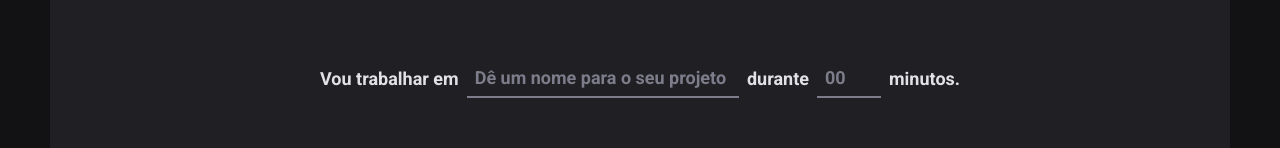
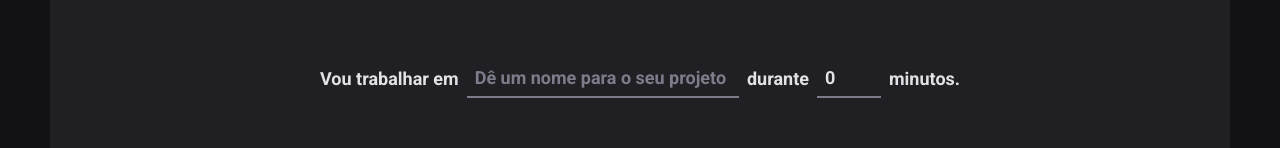
Before and after one commit to CaioEliws/ignite-timer, a React (Vite) app: page / in a window 1280 px wide. Shown: the part 166-314 px from the top of the page. Built offline with nearby package versions, Linux system fonts and the light colour scheme.

Commit message:
Using typescript in the form

```diff
--- a/package.json
+++ b/package.json
@@ -10,12 +10,14 @@
     "preview": "vite preview"
   },
   "dependencies": {
+    "@hookform/resolvers": "^3.3.4",
     "phosphor-react": "^1.4.1",
     "react": "^18.2.0",
     "react-dom": "^18.2.0",
     "react-hook-form": "^7.51.3",
     "react-router-dom": "^6.22.3",
-    "styled-components": "^6.1.8"
+    "styled-components": "^6.1.8",
+    "zod": "^3.22.4"
   },
   "devDependencies": {
     "@rocketseat/eslint-config": "^2.2.2",
--- a/src/pages/Home/index.tsx
+++ b/src/pages/Home/index.tsx
@@ -1,5 +1,7 @@
 import { Play } from 'phosphor-react'
 import { useForm } from 'react-hook-form'
+import { zodResolver } from '@hookform/resolvers/zod'
+import * as zod from 'zod'
 
 import {
   CountdownContainer,
@@ -11,10 +13,31 @@
   TaskInput,
 } from './styles.'
 
+const newCycleFormValidationSchema = zod.object({
+  task: zod.string().min(1, 'Informe a tarefa'),
+  minutesAmount: zod
+    .number()
+    .min(5, 'O ciclo precisa ser no mínimo de 5 minutos.')
+    .max(60, 'O ciclo precisa ser no máximo de 60 minutos.'),
+})
+
+// interface newCycleForData {
+//   task: string
+//   minutesAmount: number
+// }
+// or with full typescript:
+type newCycleForData = zod.infer<typeof newCycleFormValidationSchema>
+
 export function Home() {
-  const { register, handleSubmit, watch } = useForm()
+  const { register, handleSubmit, watch } = useForm<newCycleForData>({
+    resolver: zodResolver(newCycleFormValidationSchema),
+    defaultValues: {
+      task: '',
+      minutesAmount: 0,
+    },
+  })
 
-  function handleCreateNewCycle(data: any) {
+  function handleCreateNewCycle(data: newCycleForData) {
     console.log(data)
   }
 
```
Also changed, not shown: 1 other file (tests, documents, lock files or other folders).
